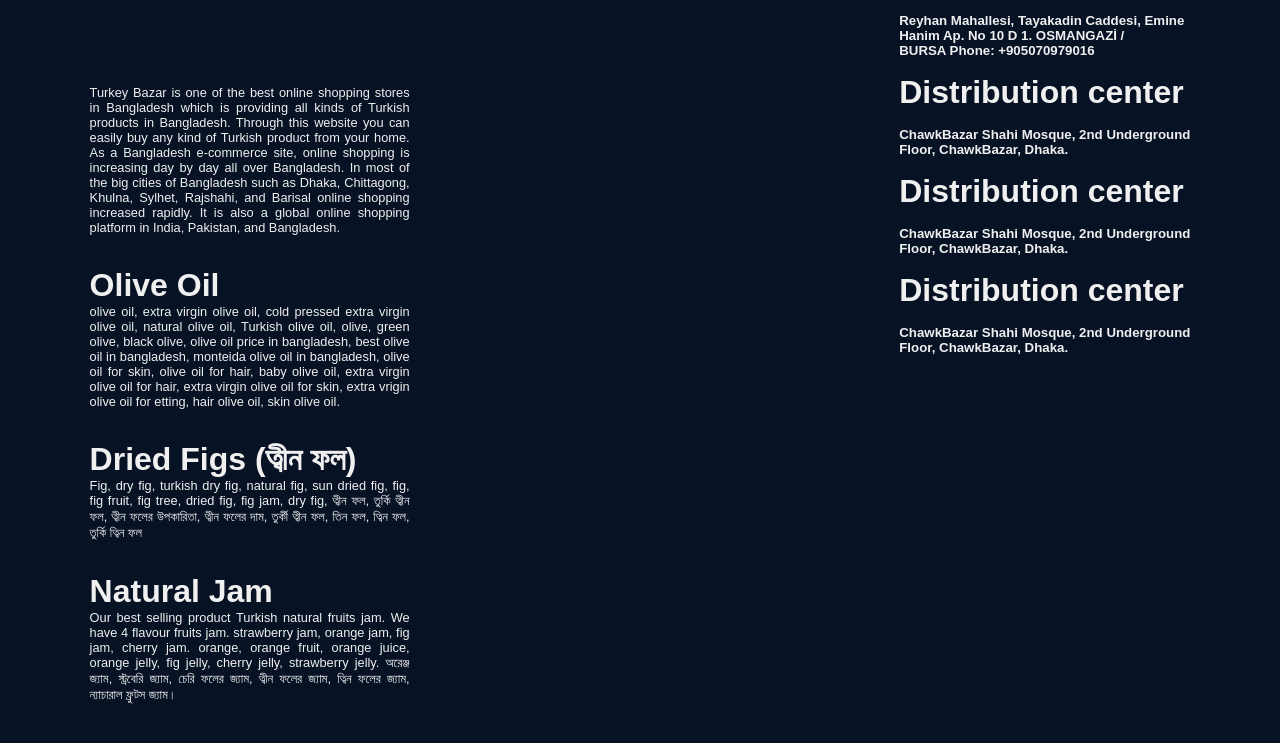
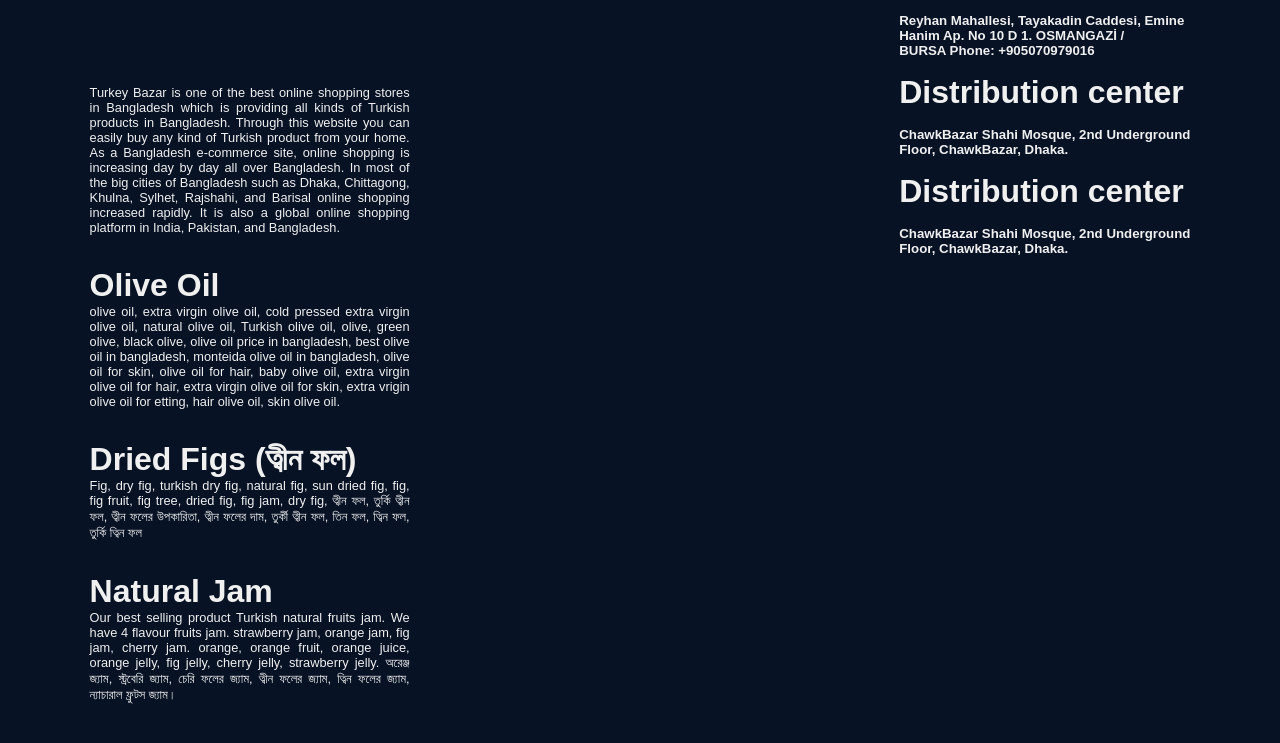
Before and after one commit to Tafhim-87/TurkeyBaazarme, a plain HTML site: page index.html in a window 1280 px wide. Shown: the part 1003-1746 px from the top of the page. Drawn offline with nearby package versions, Linux system fonts and the light colour scheme.

Commit message:
delete something

```diff
--- a/index.html
+++ b/index.html
@@ -150,11 +150,6 @@
             ChawkBazar Shahi Mosque, 2nd Underground <br />
             Floor, ChawkBazar, Dhaka.
           </h5>
-          <h1>Distribution center</h1>
-          <h5>
-            ChawkBazar Shahi Mosque, 2nd Underground <br />
-            Floor, ChawkBazar, Dhaka.
-          </h5>
         </div>
       </div>
     </footer>
```
